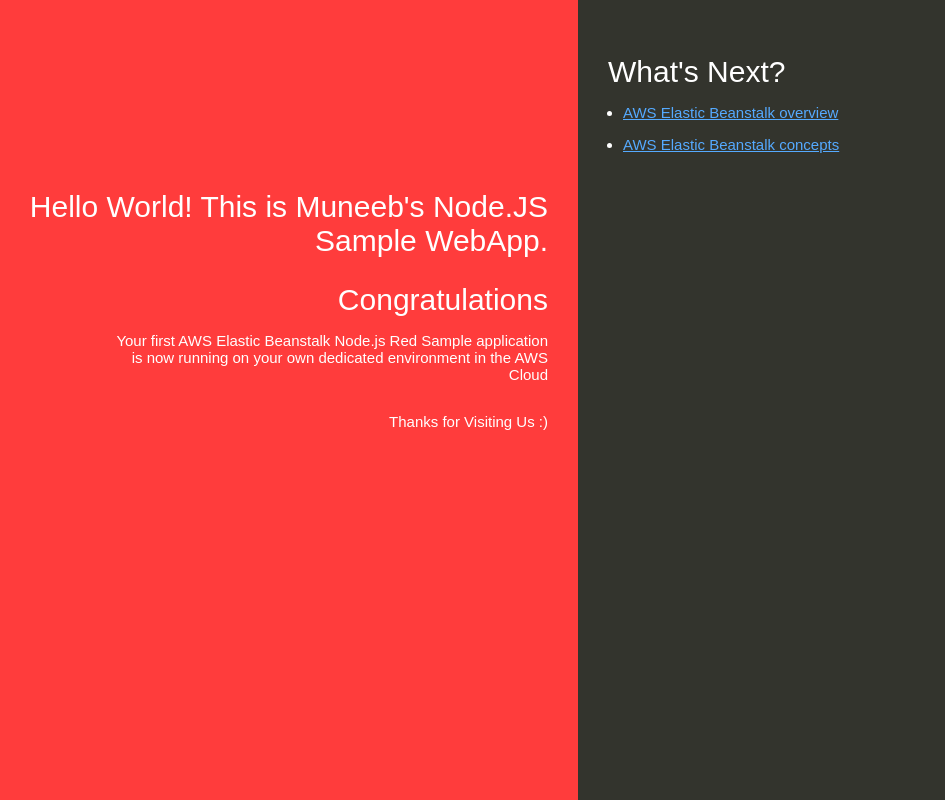
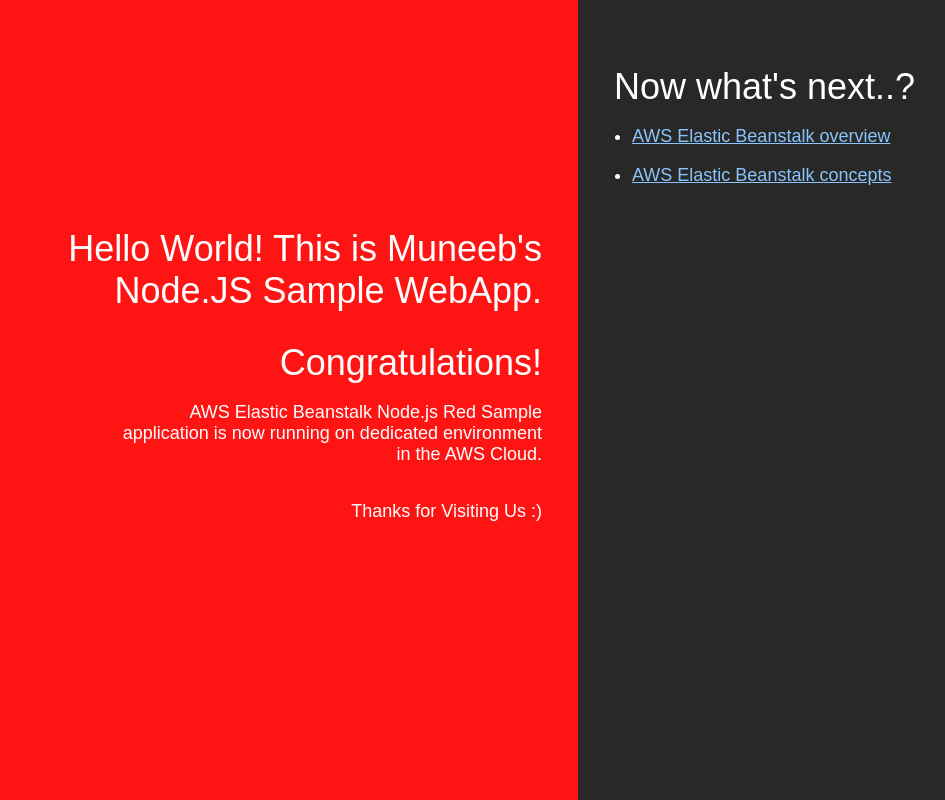
Before and after one commit to muneebuddinahmed97/node-js-app-red-demo, a website: page index.html in a window 1280 px wide. Shown: the whole page, without its empty margins (62-1007 px from the left). Drawn offline with Linux system fonts and the light colour scheme.

Commit message:
Update index.html

```diff
--- a/index.html
+++ b/index.html
@@ -1,12 +1,12 @@
 <!DOCTYPE html>
 <html>
   <head>
-    <title>Elastic Beanstalk</title>
+    <title>Muneeb's AWS Elastic Beanstalk sample App</title>
     <style>
       body {
         color: #ffffff;
         font-family: Arial, sans-serif;
-        font-size:15px;
+        font-size: 18px;
         -moz-transition-property: text-shadow;
         -moz-transition-duration: 4s;
         -webkit-transition-property: text-shadow;
@@ -21,7 +21,7 @@
         text-shadow: #fff 0px 0px 25px;
       }
       a {
-        color: #55aaff;
+        color: #8ac4ff;
       }
       .textColumn, .linksColumn {
         padding: 2em;
@@ -35,7 +35,7 @@
 
         text-align: right;
         padding-top: 11em;
-        background-color: rgb(255, 60, 60);
+        background-color: rgb(255, 20, 20);
 
       }
       .textColumn p {
@@ -50,11 +50,11 @@
         bottom: 0px;
         left: 50%;
 
-        background-color: #33342D;
+        background-color: #282926;
       }
 
       h1 {
-        color: #2f302c;
+        color: #282926;
         font-size: 500%;
         font-weight: normal;
         margin-bottom: 0em;
@@ -77,13 +77,13 @@
     <div class="textColumn">
       <h2>Hello World! This is Muneeb's Node.JS Sample WebApp.</h2>
 
-      <h2>Congratulations</h2>
-      <p> Your first AWS Elastic Beanstalk Node.js Red Sample application is now running on your own dedicated environment in the AWS Cloud </p>
+      <h2>Congratulations!</h2>
+      <p> AWS Elastic Beanstalk Node.js Red Sample application is now running on dedicated environment in the AWS Cloud. </p>
       <p> Thanks for Visiting Us :) </p>
 
     </div>
     <div class="linksColumn">
-      <h2>What's Next?</h2>
+      <h2>Now what's next..? </h2>
       <ul>
         <li><a href="http://docs.aws.amazon.com/elasticbeanstalk/latest/dg/Welcome.html">AWS Elastic Beanstalk overview</a></li>
         <li><a href="http://docs.aws.amazon.com/elasticbeanstalk/latest/dg/concepts.html">AWS Elastic Beanstalk concepts</a></li>
```
